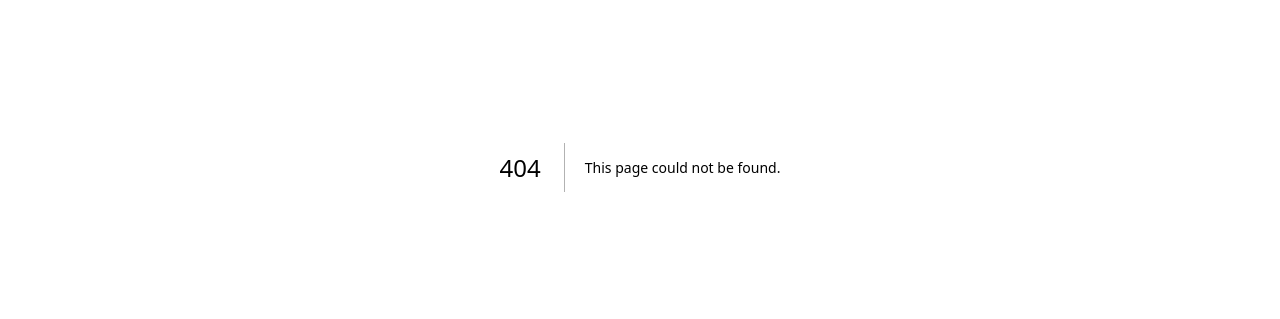
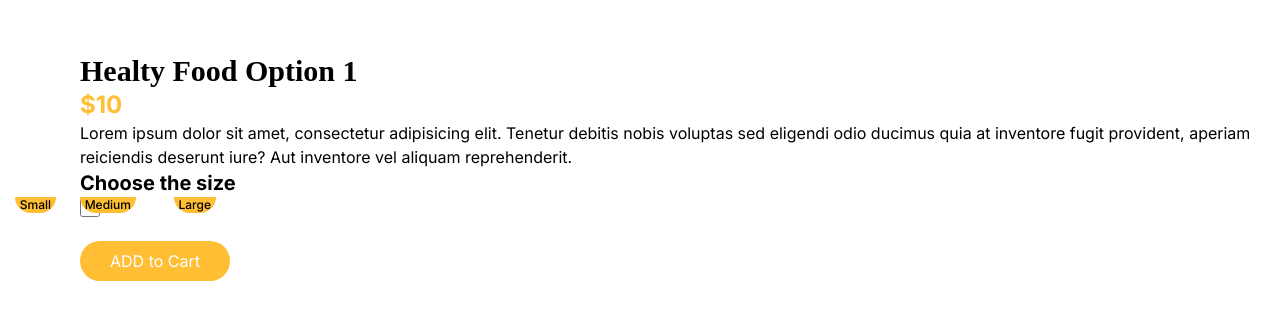
Before and after one commit to MesutBiskin/diet-feul-app, a Next.js app: page /Products in a window 1280 px wide. Before the commit this address had no page. Shown: the part 233-552 px from the top of the page. Built offline with nearby package versions, Linux system fonts and the light colour scheme.

Commit message:
addet about page, menu description

```diff
--- a/app/About/page.jsx
+++ b/app/About/page.jsx
@@ -1,9 +1,27 @@
+import React from "react"
+import Title from 'components/ui/title'
+import Image from "next/image"
 
-
-function About() {
+const About =() => {
   return (
     <div>
-      About
+       <div className='bg-secondary py-14'>
+        <div className='container mx-auto flex items-center text-white gap-20 flex-wrap
+        justify-center'>
+      <div className='relative w-[450px] h-[450px]'>
+       <Image src="/images/bg2salmon.jpg" alt="" layout="fill" />
+      </div>
+      <div className="text-white">
+        <Title addClass="text-[40px]">Who we are ?</Title>
+        <p >Lorem ipsum dolor sit amet consectetur adipisicing elit. Magnam quam corporis quod sint debitis earum obcaecati perferendis, in eius nulla.
+            Impedit alias debitis cupiditate!
+             Placeat asperiores quo quae inventore saepe!</p>
+             <button className="btn-primary">
+            Read More
+             </button>
+      </div>
+    </div>
+    </div>
     </div>
   )
 }
--- a/app/Home/page.jsx
+++ b/app/Home/page.jsx
@@ -8,7 +8,7 @@ function Home() {
 
 
 
-    <Carousel/>
+    {/* <Carousel/> */}
     </div>
   )
 }
--- /dev/null
+++ b/app/Products/page.jsx
@@ -0,0 +1,56 @@
+import React from 'react'
+import Image from 'next/image'
+import Title from '@/components/ui/Title'
+
+const  index = () =>  {
+  return (
+    <div className='flex items-center h-screen gap-20'>
+   <div className='relative flex-1 w-[80%] h-[80%]'>
+
+   </div>
+
+   <div>
+    <Title addClass="text-3xl">Healty Food Option 1</Title>
+    <span className='text-primary text-2xl font-bold underline-offset-0'>$10</span>
+    <p>Lorem ipsum dolor sit amet, consectetur adipisicing elit.
+         Tenetur debitis nobis voluptas sed eligendi odio ducimus quia at inventore fugit provident,
+         aperiam reiciendis deserunt iure? Aut inventore vel aliquam reprehenderit.
+         </p>
+         <div>
+         <h4 className='text-xl font-bold'>Choose the size</h4>
+         <div className='flex items-center gap-x-20'>
+          <div className='relative'>
+    <Image src="/images/1200calorie.jpg" alt=''
+    layout='fill'/>
+    <span className='absolute top-0 right-6
+    text-xs bg-primary rounded-b-full px-[5px] font-medium'>Small</span>
+        </div>
+        <div className='relative'>
+    <Image src="/images/1200calorie.jpg" alt=''
+    layout='fill'/>
+      <span className='absolute top-0 right-6
+    text-xs bg-primary rounded-b-full px-[5px] font-medium'>Medium</span>
+        </div>
+        <div className='relative'>
+    <Image src="/images/1200calorie.jpg" alt=''
+    layout='fill'/>
+      <span className='absolute top-0 right-6
+    text-xs bg-primary rounded-b-full px-[5px] font-medium'>Large</span>
+    </div>
+        </div>
+       </div>
+       <div>
+        <label className='flex items-center gap-x-1'>
+          <input type='checkbox' className='w-5 h-5 accent-primary'/>
+        <span className='text-sm'> </span>
+        </label>
+        <div>
+          <button className='btn-primary mt-6'>ADD to Cart</button>
+        </div>
+       </div>
+    </div>
+  </div>
+  )
+}
+
+export default index
--- a/app/globals.css
+++ b/app/globals.css
@@ -18,6 +18,11 @@ body {
   background-repeat: no-repeat;
   background-size: cover; */
 }
+body {
+  /* background-image: url('../public/Images/bg.jpeg');
+  background-repeat: no-repeat;
+  background-size: cover; */
+}
 
 .btn-primary {
   @apply text-white px-[30px] py-[8px] rounded-3xl bg-primary cursor-pointer hover:opacity-70 transition-all
--- a/app/page.js
+++ b/app/page.js
@@ -2,9 +2,9 @@ import Image from "next/image";
 import Header from "../components/layout/Header";
 import Home from "./Home/page";
 import Footer from "../components/layout/Footer";
-
 import Carousel from "@/components/Carousel";
 import MenuWrapper from "@/components/product/MenuWrapper";
+import About from "./About/page";
 
 
 
@@ -17,6 +17,7 @@ export default function Index() {
       <Home />
      <Carousel/>
      <MenuWrapper/>
+     <About />
       <Footer/>
 
     </div>
--- a/components/Carousel.jsx
+++ b/components/Carousel.jsx
@@ -25,6 +25,7 @@ const Carousel = () => {
     alt=""
     layout="fill"
     objectFit='cover'
+    className='salmon'
     />
       <div>
        {/* <Slider {...settings}></Slider>*/}
--- /dev/null
+++ b/components/form/input.jsx
@@ -0,0 +1,16 @@
+import React from 'react'
+
+const input = () => {
+  return (
+    <div  className='w-full'>
+     <label className='relative block cursor-text w-full'>
+        <input type='text' className='h-14 w-full border border-primary
+        ountline-none px-4 peer pt-2'
+        required />
+        <span className='absolute top-0 left-0 px-4 text-sm flex items-center h-full peer-focus:h-7 peer-focus:text-xs peer-valid:h-7 peer-valid:text-xs transition-all'>Email</span>
+     </label>
+    </div>
+  )
+}
+
+export default input
```
Also changed, not shown: layout/Layout.js (added, +15 -0 lines).
